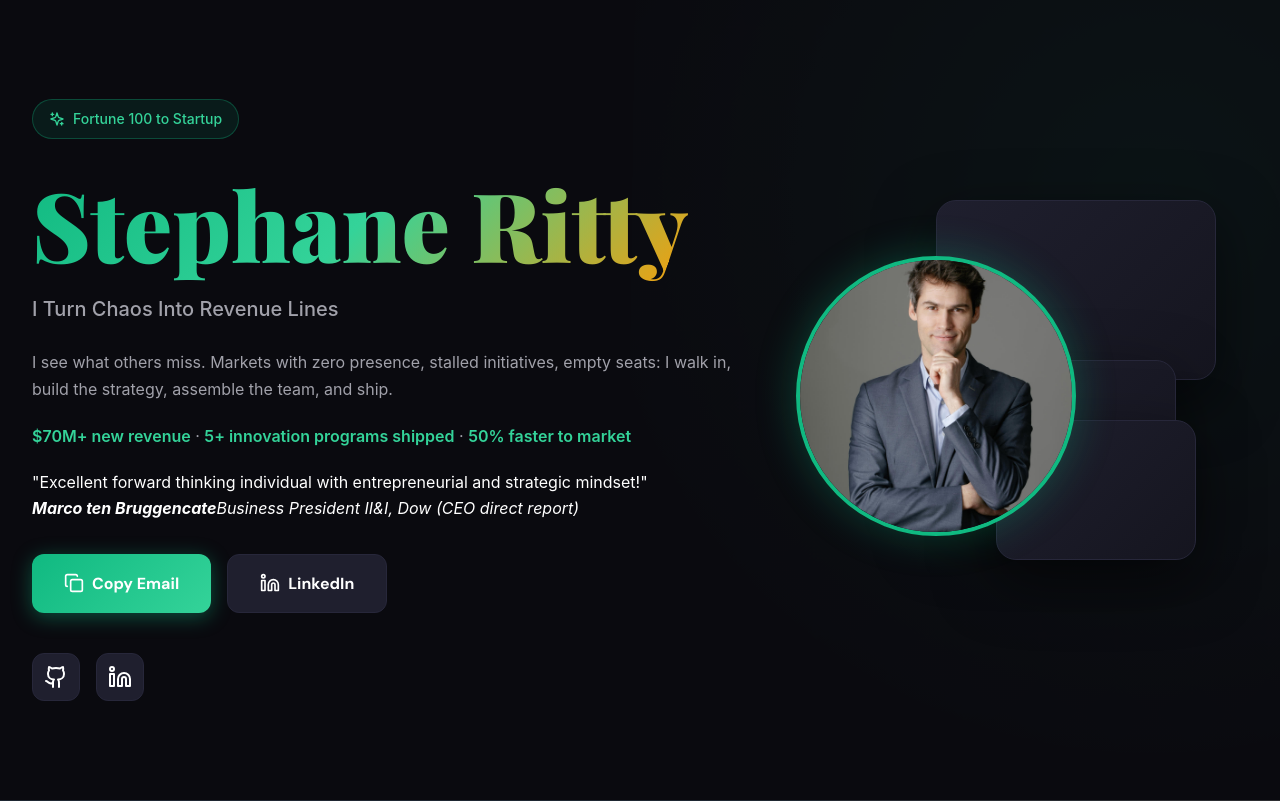
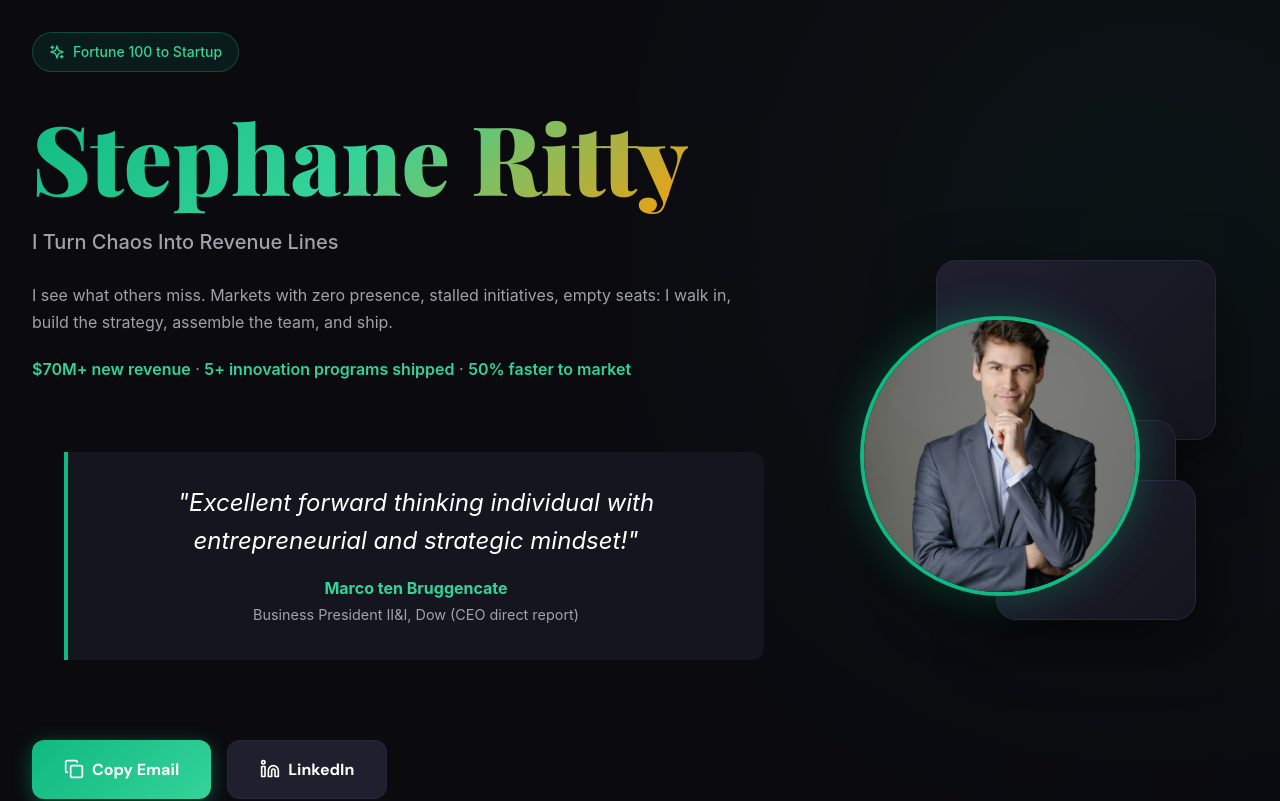
Before and after one commit to stephaneritty-del/portfolio, a React (Vite) app: page / in a window 1280 px wide. Shown: the top 801 px of the page. Built offline with nearby package versions, Linux system fonts and the light colour scheme.

Commit message:
Update App.css

```diff
--- a/src/App.css
+++ b/src/App.css
@@ -170,6 +170,44 @@ body {
   line-height: 1.1;
   margin-bottom: 1rem;
   animation: fadeInUp 1s ease-out 0.4s both;
+}
+
+
+.testimonial-section {
+  padding: 3rem 2rem;
+  display: flex;
+  justify-content: center;
+}
+
+.testimonial {
+  max-width: 700px;
+  text-align: center;
+  padding: 2rem;
+  background: var(--color-surface);
+  border-left: 4px solid var(--color-primary);
+  border-radius: 0 12px 12px 0;
+}
+
+.testimonial p {
+  font-size: 1.5rem;
+  font-style: italic;
+  color: var(--color-text);
+  margin-bottom: 1rem;
+}
+
+.testimonial cite {
+  display: block;
+  font-style: normal;
+}
+
+.testimonial cite strong {
+  color: var(--color-primary-light);
+  display: block;
+}
+
+.testimonial cite span {
+  color: var(--color-text-muted);
+  font-size: 0.9rem;
 }
 
 .gradient-text {
```
